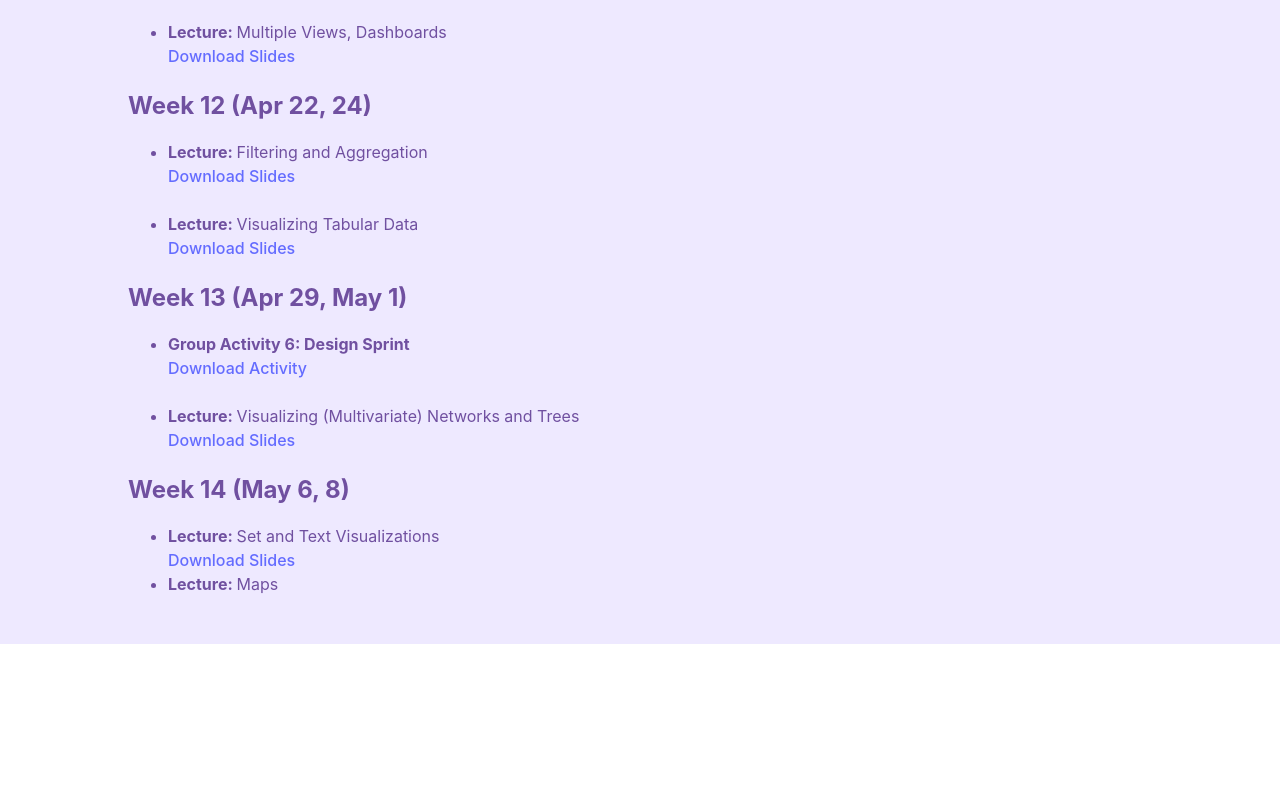
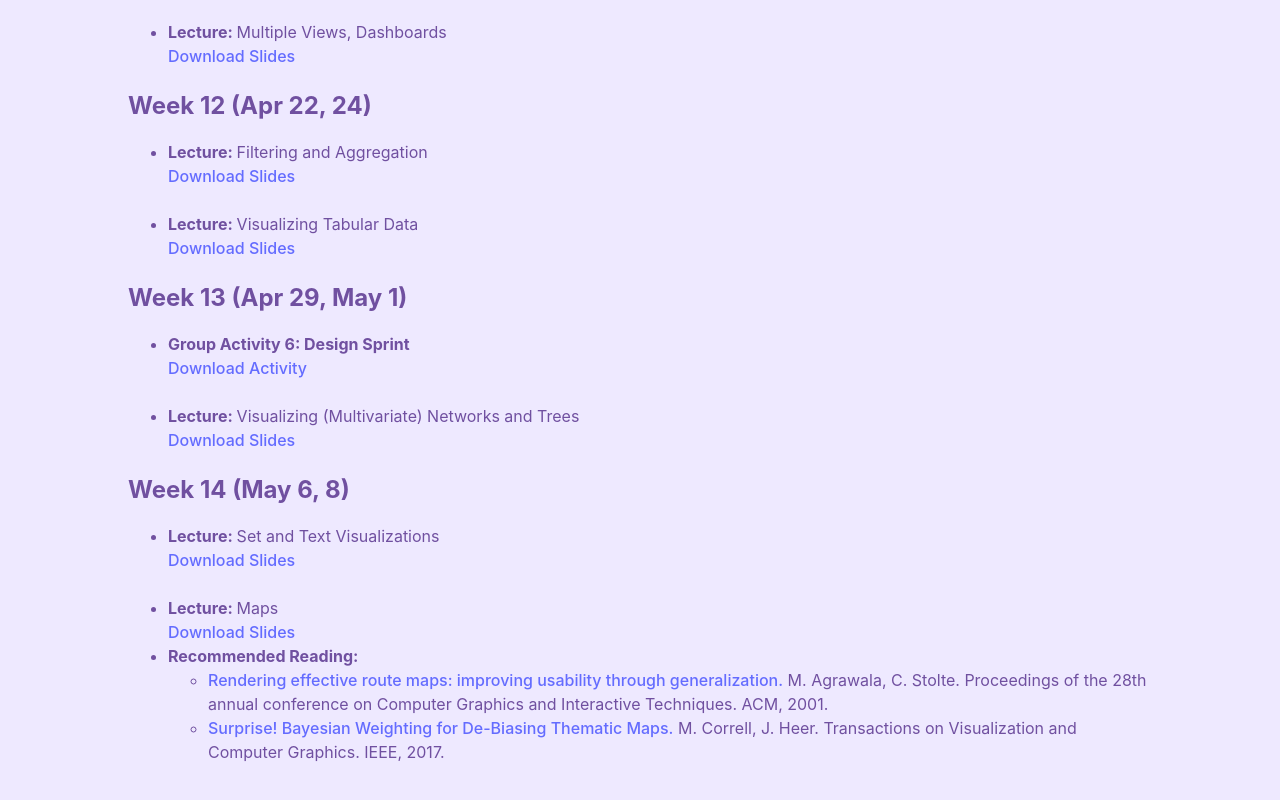
Before and after one commit to hamza-elhamdadi/cs-571-spring-2025, a React (Vite) app: page /#/schedule in a window 1280 px wide. Shown: the part 3477-4277 px from the top of the page. Before the commit the page ends 4121 px from the top, so only its background shows below. Built offline with nearby package versions, Linux system fonts and the light colour scheme.

Commit message:
added maps lecture

```diff
--- a/src/Schedule.jsx
+++ b/src/Schedule.jsx
@@ -379,8 +379,20 @@ function Schedule() {
               downloadPdf('slides/week_14_slides_set_and_text.pdf', 'CS 571 - Week 14 Slides - Set and Text Visualizations.pdf')
             }}> Download Slides</a>
           </li>
+          <br />
           <li>
             <b>Lecture: </b> Maps
+            <br />
+            <a href="#/schedule" onClick={() => {
+              downloadPdf('slides/week_14_slides_maps.pdf', 'CS 571 - Week 14 Slides - Maps.pdf')
+            }}> Download Slides</a>
+          </li>
+          <li>
+            <b>Recommended Reading:</b>
+            <ul>
+              <li><a target="_blank" href="http://graphics.stanford.edu/papers/routemaps/routemaps.pdf">Rendering effective route maps: improving usability through generalization.</a> M. Agrawala, C. Stolte. Proceedings of the 28th annual conference on Computer Graphics and Interactive Techniques. ACM, 2001.</li>
+              <li><a target="_blank" href="https://idl.cs.washington.edu/papers/surprise-maps/">Surprise! Bayesian Weighting for De-Biasing Thematic Maps.</a> M. Correll, J. Heer. Transactions on Visualization and Computer Graphics. IEEE, 2017.</li>
+            </ul>
           </li>
         </ul>
       </div>
```
Also changed, not shown: 1 other file (tests, documents, lock files or other folders).
